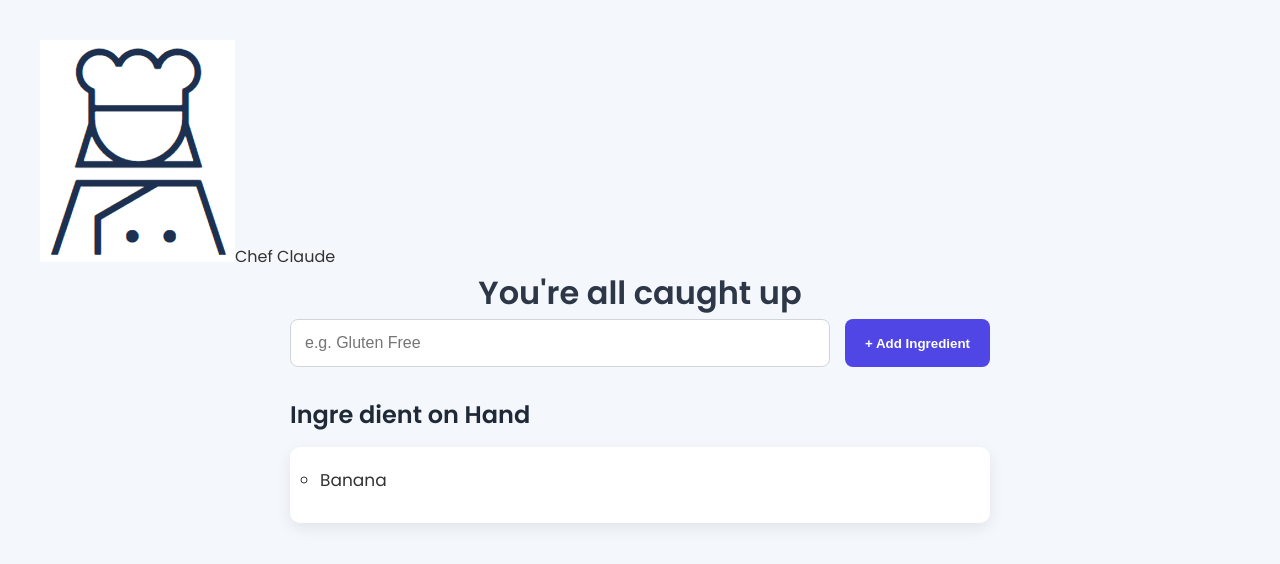
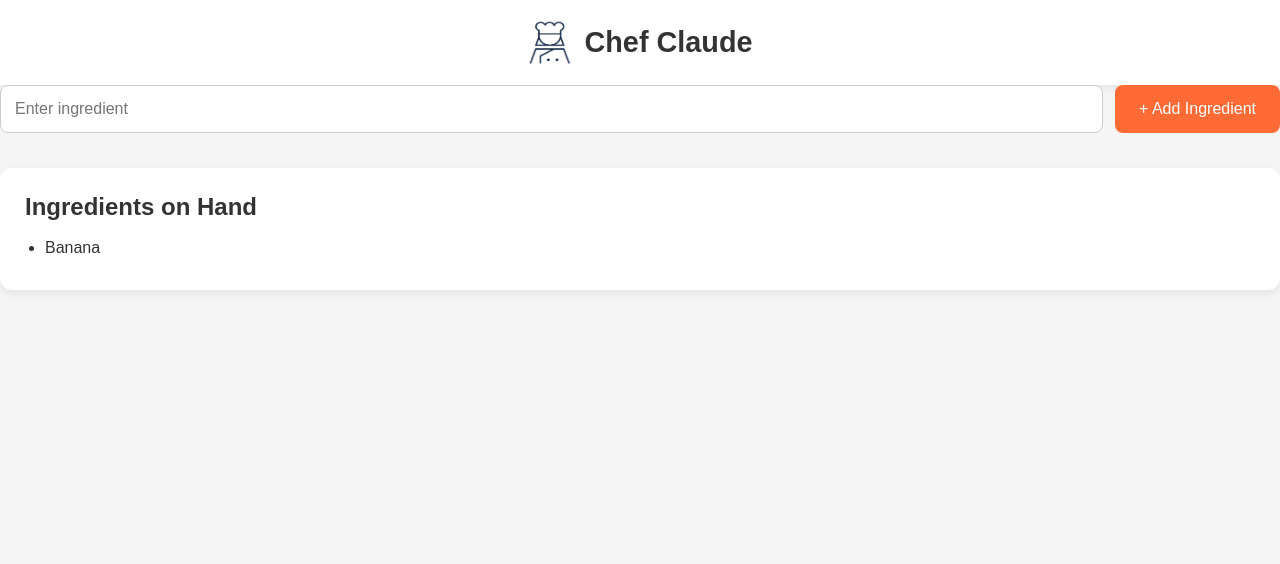
Before and after one commit to Faraz-hue/React-JS---Full-Beginner-s-, a React (Vite) app: page / in a window 1280 px wide. Shown: the top 564 px of the page. Built offline with nearby package versions, Linux system fonts and the light colour scheme.

Commit message:
Wanted to use use AI generated recipe but failed as model is not found and api faile

```diff
--- a/src/App.jsx
+++ b/src/App.jsx
@@ -1,20 +1,7 @@
-import { useState } from 'react'
-import reactLogo from './assets/react.svg'
-import viteLogo from './assets/vite.svg'
-import heroImg from './assets/hero.png'
-import Header from './components/Header'
-import Main from './components/Main'
-import Body from './components/Body'
-
+import Main from "./components/Main";
 
 function App() {
-
-  return (
-    <>
-      <Main />
-      <Body />
-    </>
-  )
+  return <Main />;
 }
 
-export default App
+export default App;
--- /dev/null
+++ b/src/ai.js
@@ -0,0 +1,75 @@
+const GEMINI_API_KEY = import.meta.env.VITE_GEMINI_API_KEY;
+
+console.log("API Key:", GEMINI_API_KEY);
+
+export async function getRecipeFromGemini(ingredients) {
+    try {
+        const prompt = `
+You are a professional chef.
+
+User ingredients:
+${ingredients.join(", ")}
+
+Rules:
+- Ingredients are suggestions only
+- You can add missing ingredients
+- Create a complete recipe
+
+Format:
+
+Recipe Name
+
+Ingredients:
+- ...
+
+Time:
+Preparation:
+Cooking:
+
+Steps:
+1.
+2.
+3.
+
+Tips:
+`;
+
+        const response = await fetch(
+            `https://generativelanguage.googleapis.com/v1beta/models/gemini-1.5-flash:generateContent?key=${GEMINI_API_KEY}`,
+            {
+                method: "POST",
+                headers: {
+                    "Content-Type": "application/json",
+                },
+                body: JSON.stringify({
+                    contents: [
+                        {
+                            role: "user",
+                            parts: [
+                                {
+                                    text: prompt
+                                }
+                            ]
+                        }
+                    ]
+                })
+            }
+        );
+
+        const data = await response.json();
+        console.log("Gemini response:", data);
+
+        if (!response.ok) {
+            console.error("Gemini API Error:", data);
+            return "API error occurred";
+        }
+
+        return (
+            data?.candidates?.[0]?.content?.parts?.[0]?.text ||
+            "No recipe generated."
+        );
+    } catch (error) {
+        console.error(error);
+        return "Error generating recipe.";
+    }
+}
--- a/src/components/Body.jsx
+++ b/src/components/Body.jsx
@@ -1,147 +1,53 @@
-import React from "react"
-
-
+import React from "react";
+import IngredientList from "./IngredientList";
+import ClaudeRecipe from "./ClaudeRecipe";
+import { getRecipeFromGemini } from "../ai";
 
 export default function Body() {
+    const [ingredients, setIngredients] = React.useState(["Banana"]);
+    const [recipe, setRecipe] = React.useState("");
 
-    const [ingredients, setIngredients] = React.useState(["Banana"])
-    const ListIngrediwnt = ingredients.map(ingredient => (
-        <ul>
-            <li key={ingredient}>{ingredient}</li>
-        </ul>
+    function addIngredient(formData) {
+        const newIngredient = formData.get("ingredient");
 
-    ))
+        if (!newIngredient) return;
 
-    function AddIngredeient(formData) {
-        const newIngredient = formData.get("ingredient")
-        setIngredients(prevIngredient =>
-            [...prevIngredient, newIngredient])
-
+        setIngredients(prev => [...prev, newIngredient]);
     }
 
-    function signup(formData) {
-        const data = Object.fromEntries(formData)
-        const dietry = formData.getAll("dietry")
-        const allData = {
-            ...data, dietry
-        }
-        console.log(allData)
-    }
-    // Conditional Rendering
-    const [unreadMessages, SetUnreadMessages] = React.useState([])
-
-    function determineText() {
-        if (unreadMessages.length === 0) {
-            return "You're all caught up"
-        }
-        else if (unreadMessages.length === 1) {
-            return "You have 1 unread message"
-        }
-        else {
-            return `You have ${unreadMessages.length} unread messages`
-        }
+    async function getRecipe() {
+        const generatedRecipe = await getRecipeFromGemini(ingredients);
+        setRecipe(generatedRecipe);
     }
 
-    // End conditional Rendering
-
-    const [recipeShown, setRecipeShown] = React.useState(false)
-    function toggleRecipeShown() {
-        setRecipeShown(prevShown => !prevShown)
-    }
     return (
         <>
-            <div>
-                {
-                    <h1>{determineText()}</h1>
-                }
-            </div>
-            <form action={AddIngredeient} className="add-ingredient-form">
+            <form
+                action={addIngredient}
+                className="add-ingredient-form"
+            >
                 <input
-                    className="text"
                     type="text"
-                    aria-label="Add ingredient"
-                    placeholder="e.g. Gluten Free"
                     name="ingredient"
+                    placeholder="Enter ingredient"
                 />
+
                 <input
-                    className="button"
                     type="submit"
                     value="+ Add Ingredient"
                 />
             </form>
-            {ingredients.length > 0 && <section>
-                <h2>Ingre dient on Hand</h2>
-                <ul className="ingredients-list">{ListIngrediwnt}</ul>
-                {ingredients.length > 3 && < div className="get-recipe-container">
-                    <div>
-                        <h3>Ready for a Recipe</h3>
-                        <p>Generate a recipe from your list of ingredients.</p>
-                    </div>
-                    <button onClick={toggleRecipeShown}>Get a recipe</button>
-                </div>}
-            </section >}
-            {recipeShown && <section className="form">
-                <h1 className="signup">SignUp Form</h1>
-                <form action={signup}>
-                    <label htmlFor="email">Enter Email
-                    </label>
-                    <input id="email" defaultValue="joe@moe.com" name="email" type="email" />
 
-                    <label htmlFor="password">Enter password
-                    </label>
-                    <input defaultValue="password123" id="password" name="password" type="password" />
-                    <label htmlFor="description">Description</label>
-                    <textarea name="description" id="description" defaultValue="This is the description"></textarea>
-                    <fieldset>
-                        <legend>Employment Status:</legend>
-                        <label>
-                            <input type="radio" name="empstatus"
-                                value="unemployed" /> Unemployed
-                        </label>
+            {ingredients.length > 0 && (
+                <IngredientList
+                    ingredients={ingredients}
+                    getRecipe={getRecipe}
+                />
+            )}
 
-
-                        <label>
-                            <input type="radio" name="empstatus"
-                                value="employed" /> Employed
-                        </label>
-
-
-                        <label>
-                            <input defaultChecked={true} type="radio" name="empstatus"
-                                value="part-time" /> Part-Time
-                        </label>
-                    </fieldset>
-
-                    <fieldset>
-                        <legend>Employment Status:</legend>
-                        <label>
-                            <input type="checkbox" name="dietry"
-                                value="Gluten Free" /> Gluten Free
-                        </label>
-
-
-                        <label>
-                            <input type="checkbox" name="dietry"
-                                value="Vegan" /> Vegan
-                        </label>
-
-
-                        <label>
-                            <input defaultChecked={true} type="checkbox" name="dietry"
-                                value="Bakery" /> Bakery
-                        </label>
-                    </fieldset>
-
-                    <label htmlFor="favColor">What is your favorite color?</label>
-                    <select id="favColor" name="favColor" defaultValue="" required>
-                        <option value="">----Choose Color----</option>
-                        <option value="red">Red</option>
-                        <option value="orange">Orange</option>
-                        <option value="Green">Green</option>
-                    </select>
-                    <button>Submit</button>
-                </form>
-            </section>}
+            {recipe && (
+                <ClaudeRecipe recipe={recipe} />
+            )}
         </>
     );
 }
--- /dev/null
+++ b/src/components/ClaudeRecipe.jsx
@@ -0,0 +1,19 @@
+export default function ClaudeRecipe({ recipe }) {
+
+    return (
+        <section className="recipe-container">
+
+            <h2>AI Recipe</h2>
+
+            <pre
+                style={{
+                    whiteSpace: "pre-wrap",
+                    fontFamily: "inherit"
+                }}
+            >
+                {recipe}
+            </pre>
+
+        </section>
+    );
+}
--- a/src/components/Header.jsx
+++ b/src/components/Header.jsx
@@ -1,9 +1,10 @@
+import Navbar from "./Navbar";
 
-import Navbar from "./Navbar"
 export default function Header() {
+
     return (
         <header>
             <Navbar />
         </header>
-    )
+    );
 }
--- /dev/null
+++ b/src/components/IngredientList.jsx
@@ -0,0 +1,36 @@
+export default function IngredientList(props) {
+
+    const ingredientList = props.ingredients.map((ingredient, index) => (
+        <li key={index}>{ingredient}</li>
+    ));
+
+    return (
+        <section>
+
+            <h2>Ingredients on Hand</h2>
+
+            <ul className="ingredients-list">
+                {ingredientList}
+            </ul>
+
+            {props.ingredients.length > 3 && (
+                <div className="get-recipe-container">
+
+                    <div>
+                        <h3>Ready for a Recipe?</h3>
+
+                        <p>
+                            Generate a recipe from your ingredients.
+                        </p>
+                    </div>
+
+                    <button onClick={props.getRecipe}>
+                        Get a Recipe
+                    </button>
+
+                </div>
+            )}
+
+        </section>
+    );
+}
--- a/src/components/Main.jsx
+++ b/src/components/Main.jsx
@@ -1,12 +1,12 @@
-
-
 import Header from "./Header";
-
+import Body from "./Body";
 
 export default function Main() {
 
     return (
-        <Header />
-
+        <>
+            <Header />
+            <Body />
+        </>
     );
 }
--- a/src/index.css
+++ b/src/index.css
@@ -1,6 +1,3 @@
-/* Google Font (Optional) */
-@import url('https://fonts.googleapis.com/css2?family=Poppins:wght@300;400;500;600&display=swap');
-
 * {
   margin: 0;
   padding: 0;
@@ -8,223 +5,172 @@
 }
 
 body {
-  font-family: 'Poppins', sans-serif;
-  background: #f4f7fb;
+  font-family: Arial, Helvetica, sans-serif;
+  background: #f5f5f5;
   color: #333;
-  padding: 40px;
 }
 
-/* Message */
+/* ================= NAVBAR ================= */
 
-h1 {
-  text-align: center;
-  margin-bottom: 2px;
-  color: #2d3748;
+nav {
+  display: flex;
+  align-items: center;
+  justify-content: center;
+  gap: 12px;
+  background: white;
+  padding: 20px;
+  box-shadow: 0 2px 10px rgba(0, 0, 0, 0.08);
 }
 
-/* Add Ingredient Form */
+nav img {
+  width: 45px;
+  height: 45px;
+}
+
+nav span {
+  font-size: 1.8rem;
+  font-weight: bold;
+}
+
+/* ================= MAIN ================= */
+
+main {
+  width: 90%;
+  max-width: 750px;
+  margin: 40px auto;
+}
+
+/* ================= FORM ================= */
 
 .add-ingredient-form {
-  max-width: 700px;
-  margin: 0 auto 30px;
   display: flex;
-  gap: 15px;
+  gap: 12px;
+  margin-bottom: 35px;
 }
 
-.text {
+.add-ingredient-form input[type="text"] {
   flex: 1;
   padding: 14px;
-  border: 1px solid #d1d5db;
+  font-size: 1rem;
+  border: 1px solid #ccc;
   border-radius: 8px;
-  font-size: 16px;
 }
 
-.text:focus {
+.add-ingredient-form input[type="text"]:focus {
   outline: none;
-  border-color: #4f46e5;
-  box-shadow: 0 0 5px rgba(79, 70, 229, .3);
+  border-color: #ff6b35;
 }
 
-.button {
-  background: #4f46e5;
+.add-ingredient-form input[type="submit"] {
+  background: #ff6b35;
   color: white;
   border: none;
-  padding: 14px 20px;
+  padding: 14px 24px;
   border-radius: 8px;
   cursor: pointer;
-  font-weight: 600;
+  font-size: 1rem;
   transition: .3s;
 }
 
-.button:hover {
-  background: #4338ca;
+.add-ingredient-form input[type="submit"]:hover {
+  background: #e75a29;
 }
 
-/* Ingredients Section */
+/* ================= INGREDIENTS ================= */
 
 section {
-  max-width: 700px;
-  margin: 25px auto;
+  background: white;
+  padding: 25px;
+  border-radius: 12px;
+  margin-bottom: 30px;
+  box-shadow: 0 3px 8px rgba(0, 0, 0, 0.08);
 }
 
 section h2 {
-  margin-bottom: 15px;
-  color: #1f2937;
+  margin-bottom: 18px;
 }
 
 .ingredients-list {
-  background: white;
-  border-radius: 10px;
-  padding: 20px 30px;
-  box-shadow: 0 5px 15px rgba(0, 0, 0, .08);
-  margin-bottom: 20px;
+  margin-left: 20px;
 }
 
 .ingredients-list li {
-  margin-bottom: 10px;
-  font-size: 17px;
+  margin-bottom: 8px;
+  font-size: 1rem;
 }
 
-/* Recipe Box */
+/* ================= GET RECIPE BOX ================= */
 
 .get-recipe-container {
+  margin-top: 30px;
+  background: #fff4ef;
+  border-radius: 10px;
+  padding: 20px;
+
   display: flex;
   justify-content: space-between;
   align-items: center;
-  background: #eef2ff;
-  border-left: 6px solid #4f46e5;
-  padding: 20px;
-  border-radius: 10px;
 }
 
 .get-recipe-container h3 {
-  margin-bottom: 8px;
-  color: #312e81;
+  margin-bottom: 6px;
 }
 
 .get-recipe-container p {
-  color: #555;
+  color: #666;
+  font-size: .95rem;
 }
 
-/* Signup Form */
-
-.form {
-  background: white;
-  max-width: 700px;
-  margin: 40px auto;
-  padding: 30px;
-  border-radius: 12px;
-  box-shadow: 0 8px 25px rgba(0, 0, 0, .1);
-}
-
-.signup {
-  text-align: center;
-  margin-bottom: 25px;
-  color: #4f46e5;
-}
-
-.form form {
-  display: flex;
-  flex-direction: column;
-  gap: 16px;
-}
-
-.form label {
-  font-weight: 500;
-}
-
-.form input[type="email"],
-.form input[type="password"],
-.form textarea,
-.form select {
-  width: 100%;
-  padding: 12px;
-  border: 1px solid #d1d5db;
-  border-radius: 8px;
-  font-size: 15px;
-}
-
-.form textarea {
-  resize: vertical;
-  min-height: 120px;
-}
-
-.form input:focus,
-.form textarea:focus,
-.form select:focus {
-  outline: none;
-  border-color: #4f46e5;
-  box-shadow: 0 0 5px rgba(79, 70, 229, .3);
-}
-
-/* Fieldsets */
-
-fieldset {
-  border: 1px solid #d1d5db;
-  border-radius: 8px;
-  padding: 18px;
-}
-
-legend {
-  padding: 0 10px;
-  font-weight: 600;
-  color: #4f46e5;
-}
-
-fieldset label {
-  display: flex;
-  align-items: center;
-  gap: 10px;
-  margin-bottom: 12px;
-  cursor: pointer;
-  font-weight: 400;
-}
-
-fieldset input {
-  width: auto;
-}
-
-/* Submit Button */
-
-button {
-  background: #4f46e5;
+.get-recipe-container button {
+  background: #ff6b35;
   color: white;
   border: none;
-  padding: 14px;
+  padding: 12px 22px;
   border-radius: 8px;
-  font-size: 16px;
   cursor: pointer;
-  font-weight: 600;
   transition: .3s;
 }
 
-button:hover {
-  background: #4338ca;
+.get-recipe-container button:hover {
+  background: #e75a29;
 }
 
-/* Responsive */
+/* ================= RECIPE ================= */
 
-@media(max-width:768px) {
+.recipe-container {
+  background: white;
+  padding: 30px;
+  border-radius: 12px;
+  box-shadow: 0 3px 8px rgba(0, 0, 0, .08);
+}
 
-  body {
-    padding: 20px;
-  }
+.recipe-container h2 {
+  margin-bottom: 20px;
+  color: #ff6b35;
+}
+
+.recipe-container pre {
+  white-space: pre-wrap;
+  line-height: 1.8;
+  font-size: 1rem;
+  font-family: inherit;
+}
+
+/* ================= RESPONSIVE ================= */
+
+@media (max-width: 650px) {
 
   .add-ingredient-form {
     flex-direction: column;
   }
 
-  .button {
+  .get-recipe-container {
+    flex-direction: column;
+    gap: 15px;
+    text-align: center;
+  }
+
+  .get-recipe-container button {
     width: 100%;
   }
-
-  .form {
-    padding: 20px;
-  }
-
-  .get-recipe-container {
-    flex-direction: column;
-    align-items: flex-start;
-    gap: 15px;
-  }
 }
```
Also changed, not shown: src/components/Navbar.jsx (+7 -2 lines), 1 other file (tests, documents, lock files or other folders).
